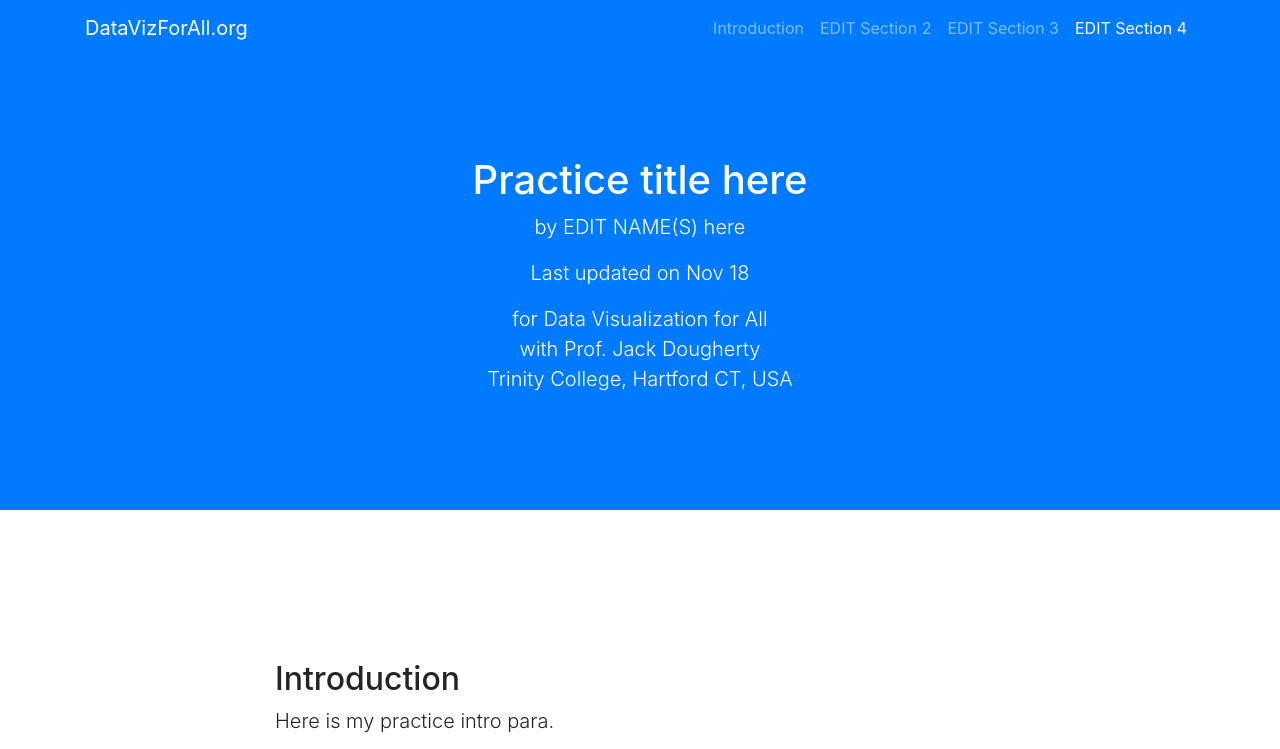
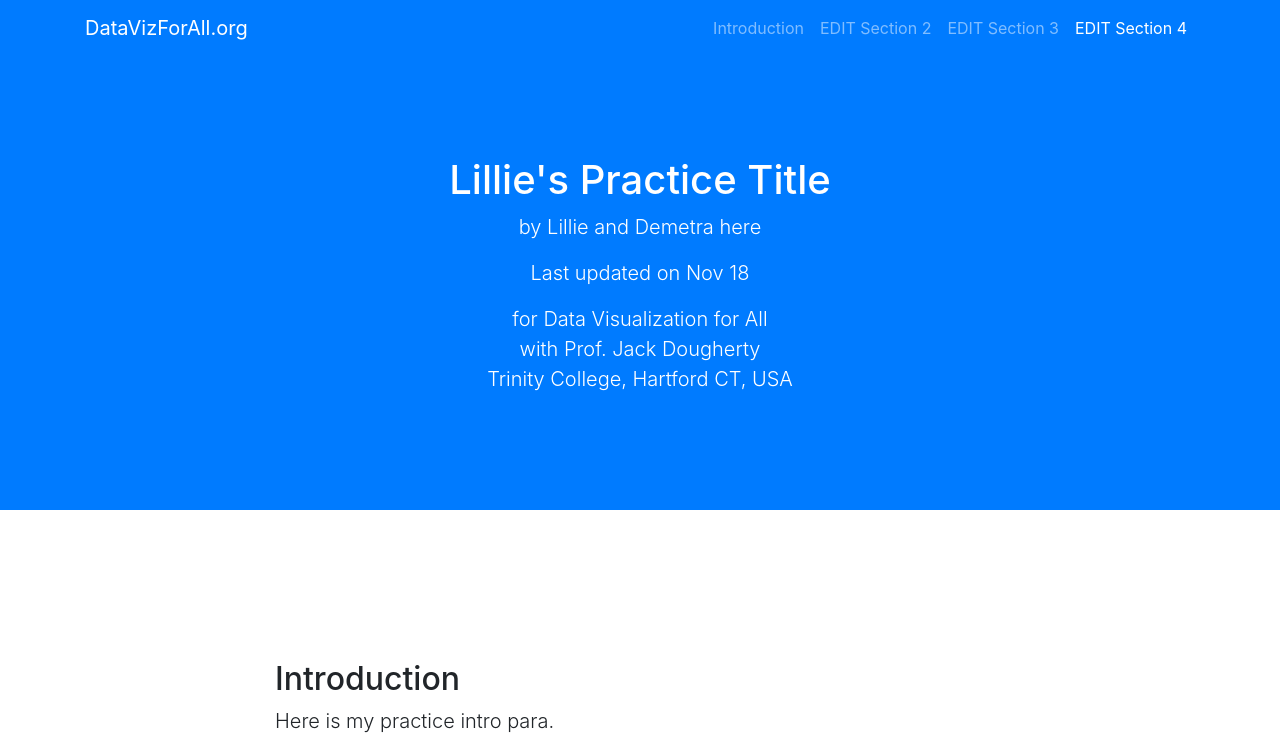
Before and after one commit to lillieedwardss/practice-story, a plain HTML site: page index.html in a window 1280 px wide. Shown: the top 749 px of the page. Drawn offline with nearby package versions, Linux system fonts and the light colour scheme.

Commit message:
Update index.html

```diff
--- a/index.html
+++ b/index.html
@@ -53,8 +53,8 @@
 
   <header class="bg-primary text-white">
     <div class="container text-center">
-      <h1>Practice title here</h1>
-      <p class="lead">by EDIT NAME(S) here</p>
+      <h1>Lillie's Practice Title</h1>
+      <p class="lead">by Lillie and Demetra here</p>
       <p class="lead">Last updated on Nov 18</p>
       <p class="lead">for Data Visualization for All</br>with Prof. Jack Dougherty</br>Trinity College, Hartford CT, USA</p>
     </div>
```
